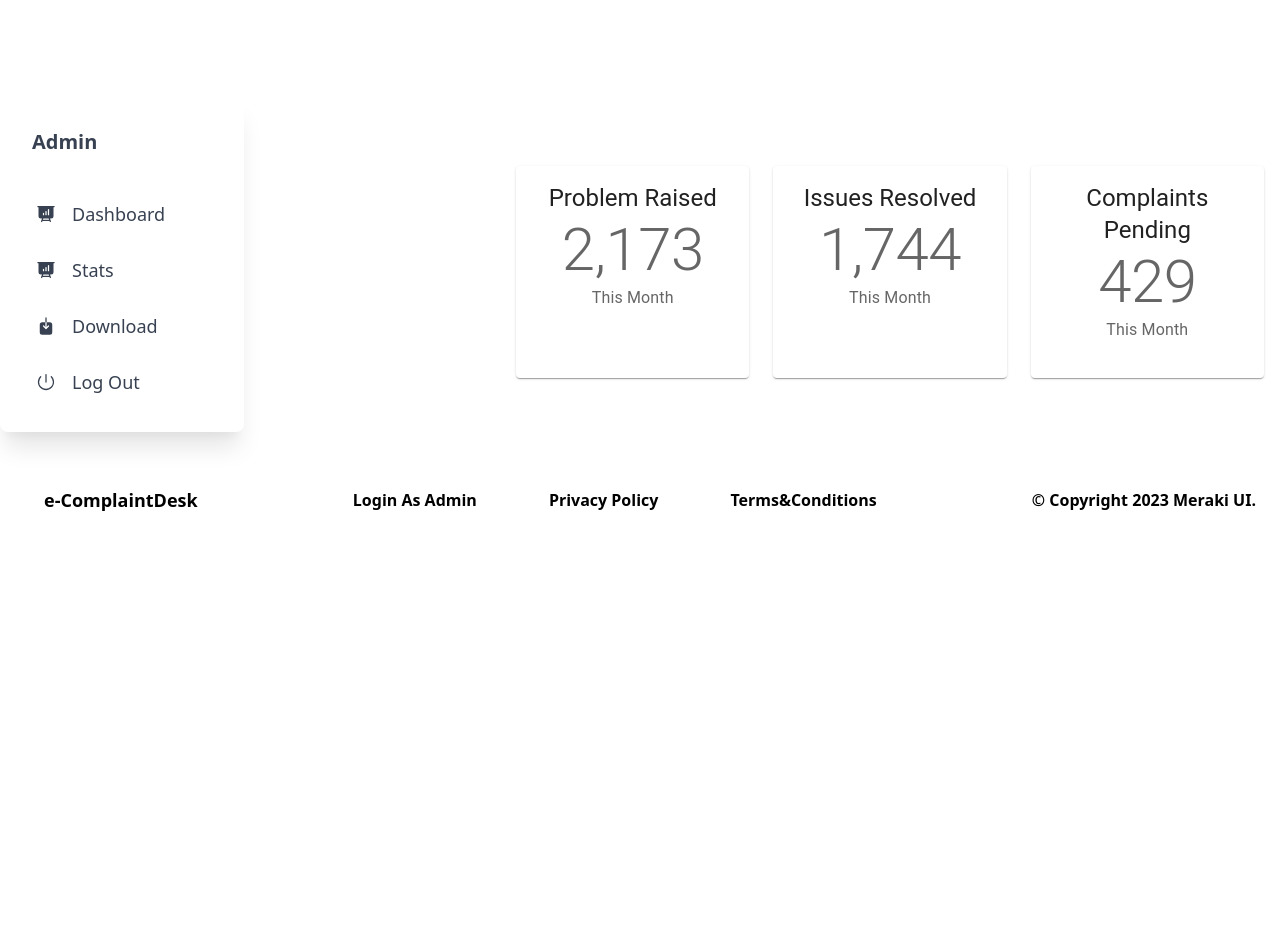
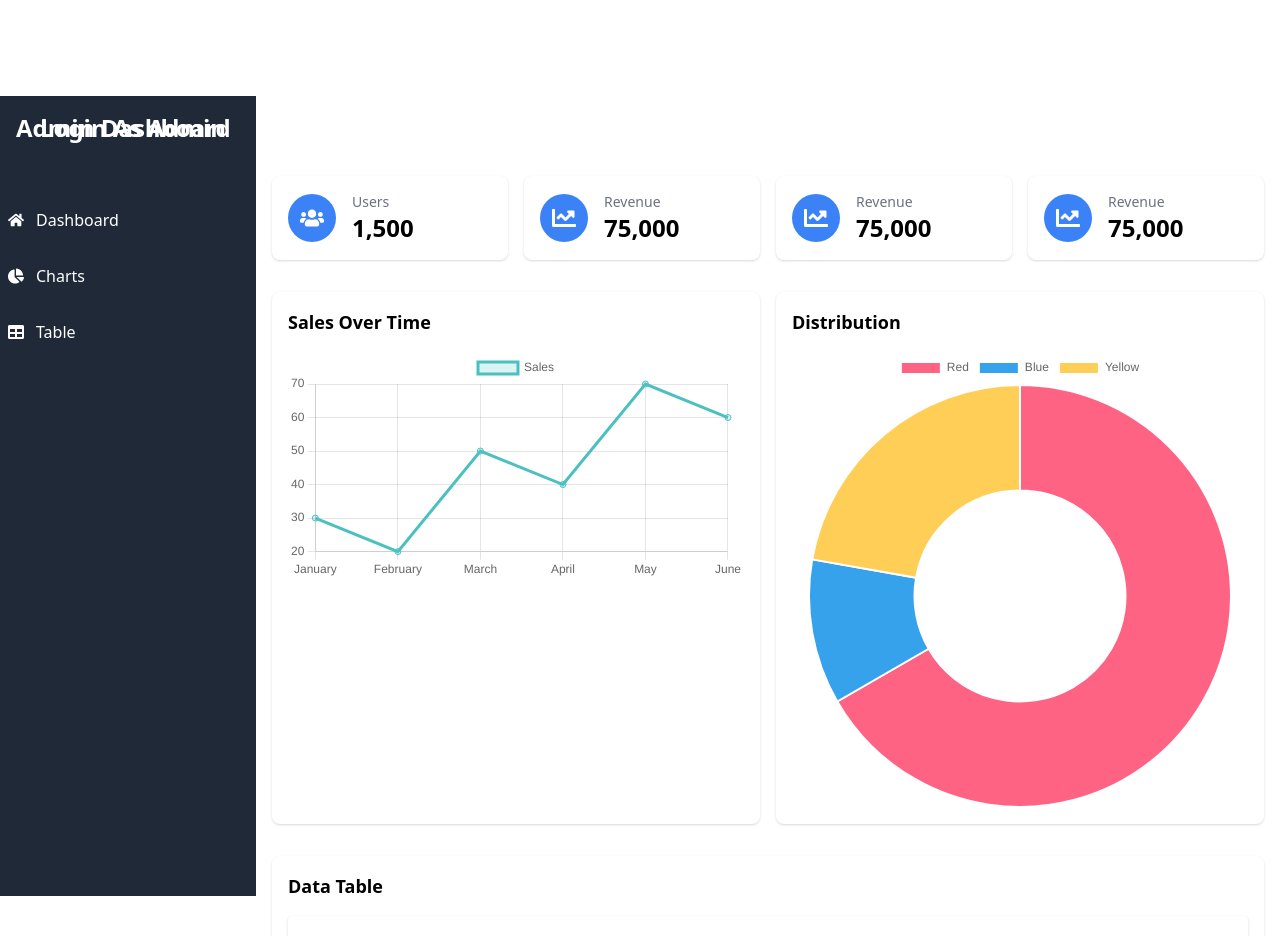
Before and after one commit to DcoderLLC/OCMS-BRC, a React (Vite) app in the folder client/: page /Dashboard in a window 1280 px wide. Shown: the top 936 px of the page. Before the commit the page ends 800 px from the top, so only its background shows below. Built offline with nearby package versions, Linux system fonts and the light colour scheme.

Commit message:
Dashboard Completed with bugs

```diff
--- a/client/src/App.jsx
+++ b/client/src/App.jsx
@@ -12,16 +12,19 @@ import Stats from './pages/Stats';
 import Policies from './pages/Policies';
 import Terms from './pages/Terms';
 import PageNotFound from "./pages/PageNotFound";
+// import Sidebar from "./Components/Sidebar/Sidebar";
 
 function App() {
   return (
     <Box>
       <Router>
+        {/* <Sidebar /> */}
         <Navbar />
         <Routes>
           <Route path="/" element={<Home />} />
           <Route path="/admin" element={<AdminLogin />} />
           <Route path="/complaints" element={<Complaint />} />
+          {/* <Route path="/Sidebar" element={<Sidebar />} /> */}
           <Route path="/Dashboard" element={<Dashboard />} />
           <Route path="/stats" element={<Stats />} />
           <Route path='/Policies' element={<Policies />} />
--- a/client/src/Components/Dashboard/CountupCards.jsx
+++ b/client/src/Components/Dashboard/CountupCards.jsx
@@ -1,68 +1,27 @@
 import { } from 'react';
-import { Grid, Card, CardContent, Typography } from '@mui/material';
 import CountUp from 'react-countup';
+import PropType from "prop-types"
 
-const CountupCards = () => {
+const CountupCards = ({ title, count, icon: Icon }) => {
   return (
-    <Grid
-      container
-      spacing={3}
-      marginRight={15}
-      sx={{
-        marginTop: '30px', // Adjust as needed
-        marginRight: '90px',
-        justifyContent: 'flex-start'
-      }}
-    >
-      <Grid item xs={12} sm={6} md={4} lg={4}>
-        <Card sx={{ textAlign: 'center', height: '100%' }}>
-          <CardContent>
-            <Typography variant="h5" component="div">
-              Problem Raised
-            </Typography>
-            <Typography variant="h2" color="text.secondary">
-              <CountUp end={2174} duration={6} />
-            </Typography>
-            <Typography sx={{ mb: 1.5 }} color="text.secondary">
-              This Month
-            </Typography>
-          </CardContent>
-        </Card>
-      </Grid>
-
-      <Grid item xs={12} sm={6} md={4} lg={4}>
-        <Card sx={{ textAlign: 'center', height: '100%' }}>
-          <CardContent>
-            <Typography variant="h5" component="div">
-              Issues Resolved
-            </Typography>
-            <Typography variant="h2" color="text.secondary">
-              <CountUp end={1745} duration={6} />
-            </Typography>
-            <Typography sx={{ mb: 1.5 }} color="text.secondary">
-              This Month
-            </Typography>
-          </CardContent>
-        </Card>
-      </Grid>
-
-      <Grid item xs={12} sm={6} md={4} lg={4}>
-        <Card sx={{ textAlign: 'center', height: '100%' }}>
-          <CardContent>
-            <Typography variant="h5" component="div">
-              Complaints Pending
-            </Typography>
-            <Typography variant="h2" color="text.secondary">
-              <CountUp end={429} duration={6} />
-            </Typography>
-            <Typography sx={{ mb: 1.5 }} color="text.secondary">
-              This Month
-            </Typography>
-          </CardContent>
-        </Card>
-      </Grid>
-    </Grid>
+    <div className="bg-white p-4 shadow rounded-lg flex items-center">
+      <div className="p-3 bg-blue-500 rounded-full text-white">
+        <Icon size={24} />
+      </div>
+      <div className="ml-4">
+        <p className="text-sm text-gray-500">{title}</p>
+        <p className="text-2xl font-semibold">
+          <CountUp end={count} duration={2} />
+        </p>
+      </div>
+    </div>
   );
 };
 
+CountupCards.propTypes = {
+  title: PropType.string.isRequired,
+  count: PropType.number.isRequired,
+  icon: PropType.elementType.isRequired,
+}
+
 export default CountupCards;
--- a/client/src/Components/Dashboard/DasboardCard.jsx
+++ b/client/src/Components/Dashboard/DasboardCard.jsx
@@ -1,17 +1,22 @@
-import { } from 'react';
-// import PropTypes from 'prop-types';
-import {
-  BarChart
-}
-from "./BarChart"
+import {} from 'react';
+import { Line } from 'react-chartjs-2';
+import { Chart as ChartJS, LineElement, CategoryScale, LinearScale, PointElement } from 'chart.js';
+
+ChartJS.register(LineElement, CategoryScale, LinearScale, PointElement);
 
 const DashboardCard = () => {
-  return (
-    //
-    <div>
-      <BarChart />
-    </div>
-  );
+  const data = {
+    labels: ['January', 'February', 'March', 'April', 'May', 'June'],
+    datasets: [
+      {
+        label: 'Sales',
+        data: [30, 20, 50, 40, 70, 60],
+        borderColor: 'rgba(75,192,192,1)',
+        backgroundColor: 'rgba(75,192,192,0.2)',
+      },
+    ],
+  };
+  return <Line data={data} />;
 };
 
 
--- /dev/null
+++ b/client/src/Components/Dashboard/DataTable.jsx
@@ -0,0 +1,37 @@
+import {} from 'react';
+import { TableContainer, Table, TableHead, TableRow, TableCell, TableBody, Paper } from '@mui/material';
+
+const DataTable = () => {
+  const rows = [
+    { id: 1, location: 'New York', type: 'Office', votes: 120 },
+    { id: 2, location: 'Los Angeles', type: 'Warehouse', votes: 80 },
+    // Add more rows as needed
+  ];
+
+  return (
+    <TableContainer component={Paper}>
+      <Table>
+        <TableHead>
+          <TableRow>
+            <TableCell>Sl. No.</TableCell>
+            <TableCell>Location</TableCell>
+            <TableCell>Type</TableCell>
+            <TableCell>Votes</TableCell>
+          </TableRow>
+        </TableHead>
+        <TableBody>
+          {rows.map((row) => (
+            <TableRow key={row.id}>
+              <TableCell>{row.id}</TableCell>
+              <TableCell>{row.location}</TableCell>
+              <TableCell>{row.type}</TableCell>
+              <TableCell>{row.votes}</TableCell>
+            </TableRow>
+          ))}
+        </TableBody>
+      </Table>
+    </TableContainer>
+  );
+};
+
+export default DataTable;
--- /dev/null
+++ b/client/src/Components/Dashboard/DonutChart.jsx
@@ -0,0 +1,21 @@
+import {} from 'react';
+import { Doughnut } from 'react-chartjs-2';
+import { Chart as ChartJS, ArcElement, Tooltip, Legend } from 'chart.js';
+
+ChartJS.register(ArcElement, Tooltip, Legend);
+
+const DonutChart = () => {
+  const data = {
+    labels: ['Red', 'Blue', 'Yellow'],
+    datasets: [
+      {
+        data: [300, 50, 100],
+        backgroundColor: ['#FF6384', '#36A2EB', '#FFCE56'],
+      },
+    ],
+  };
+
+  return <Doughnut data={data} />;
+};
+
+export default DonutChart;
--- a/client/src/Components/Sidebar/Sidebar.jsx
+++ b/client/src/Components/Sidebar/Sidebar.jsx
@@ -1,60 +1,34 @@
-// import from 'react';
-import { Card, Typography, List, ListItem, ListItemPrefix } from '@material-tailwind/react';
-import { PresentationChartBarIcon, ArrowDownOnSquareIcon, PowerIcon } from '@heroicons/react/24/solid';
+import {} from 'react';
 import { Link } from 'react-router-dom';
-import PropTypes from 'prop-types';
+import { FaHome, FaChartPie, FaTable } from 'react-icons/fa';
 
-const Sidebar = ({ isOpen, toggleSidebar }) => {
+const Sidebar = () => {
   return (
-    <Card
-      className={`h-full fixed md:relative z-50 rounded-lg pt-24 md:h-[calc(100vh-2rem)] bg-[#B2A59B] w-64 p-4 shadow-xl shadow-blue-gray-900/5 top-0 left-0 transform transition-transform duration-300 ease-in-out ${
-        isOpen ? 'translate-x-0' : '-translate-x-full'
-      } md:translate-x-0`}
-    >
-      <div className="mb-2 p-4">
-        <Typography variant="h5" color="blue-gray">
-          Admin
-        </Typography>
+    <div className="w-64 h-screen bg-gray-800 text-white fixed">
+      <div className="p-4">
+        <h1 className="text-2xl font-bold">Admin Dashboard</h1>
       </div>
-      <List>
-        <ListItem>
-          <ListItemPrefix>
-            <PresentationChartBarIcon className="h-5 w-5" />
-          </ListItemPrefix>
-          <Link to="/dashboard" className="text-lg">
-            Dashboard
-          </Link>
-        </ListItem>
-        <ListItem>
-          <ListItemPrefix>
-            <PresentationChartBarIcon className="h-5 w-5" />
-          </ListItemPrefix>
-          <Link to="/stats" className="text-lg">
-            Stats
-          </Link>
-        </ListItem>
-        <ListItem>
-          <ListItemPrefix>
-            <ArrowDownOnSquareIcon className="h-5 w-5" />
-          </ListItemPrefix>
-          <Link className="text-lg">Download</Link>
-        </ListItem>
-        <ListItem>
-          <ListItemPrefix>
-            <PowerIcon className="h-5 w-5" />
-          </ListItemPrefix>
-          <Link to="/" className="text-lg">
-            Log Out
-          </Link>
-        </ListItem>
-      </List>
-    </Card>
+      <nav className="mt-10">
+        <ul>
+          <li className="mb-4">
+            <Link to="/dashboard" className="flex items-center p-2 hover:bg-gray-700 rounded">
+              <FaHome className="mr-3" /> Dashboard
+            </Link>
+          </li>
+          <li className="mb-4">
+            <Link to="/dashboard/charts" className="flex items-center p-2 hover:bg-gray-700 rounded">
+              <FaChartPie className="mr-3" /> Charts
+            </Link>
+          </li>
+          <li>
+            <Link to="/dashboard/table" className="flex items-center p-2 hover:bg-gray-700 rounded">
+              <FaTable className="mr-3" /> Table
+            </Link>
+          </li>
+        </ul>
+      </nav>
+    </div>
   );
 };
 
-Sidebar.propTypes = {
-  isOpen: PropTypes.bool.isRequired,
-  toggleSidebar: PropTypes.func,
-};
-
 export default Sidebar;
--- a/client/src/data/Complaint.js
+++ b/client/src/data/Complaint.js
@@ -1,7 +1,7 @@
 const data = [
   {
     id: 1,
-    title: "First Blog Post",
+    title: "New York",
     description: "This is the description of the first blog post.",
     blogimage: "https://via.placeholder.com/300",
     subtitle1: "Subtitle 1",
--- a/client/src/pages/Dashboard.jsx
+++ b/client/src/pages/Dashboard.jsx
@@ -1,42 +1,46 @@
-import { useState } from 'react';
-import { Box } from '@mui/material';
-import Sidebar from '../Components/Sidebar/Sidebar'
-import CountupCards from '../Components/Dashboard/CountupCards'
-import { Bars3Icon, XMarkIcon } from '@heroicons/react/24/solid';
+import {} from "react";
+import Sidebar from "../Components/Sidebar/Sidebar";
+import DonutChart from "../Components/Dashboard/DonutChart";
+import DataTable from "../Components/Dashboard/DataTable";
+import { FaUsers, FaChartLine } from "react-icons/fa";
+import DashboardCard from "./../Components/Dashboard/DasboardCard";
+import CountupCards from "./../Components/Dashboard/CountupCards";
 
 const Dashboard = () => {
-  const [isOpen, setIsOpen] = useState(false);
-
-  const toggleSidebar = () => {
-    setIsOpen(!isOpen);
-  };
-
   return (
-    <Box className="relative flex">
-      {/* Toggle Button for Small Screens */}
-      <button
-        className="md:hidden fixed top-4 left-4 z-50 p-2 mt-14 bg-gray-800 text-white rounded-full focus:outline-none"
-        onClick={toggleSidebar}
-      >
-        {isOpen ? <XMarkIcon className="h-6 w-6" /> : <Bars3Icon className="h-6 w-6" />}
-      </button>
-
-      {/* Sidebar */}
-      <Sidebar isOpen={isOpen} toggleSidebar={toggleSidebar} />
-
-      {/* Overlay to close sidebar on small screens */}
-      {isOpen && (
-        <div
-          className="fixed inset-0 bg-black opacity-50 z-40 md:hidden"
-          onClick={toggleSidebar}
-        ></div>
-      )}
-
-      {/* Main Content */}
-      <Box className="flex-grow p-4 md:ml-64">
-        <CountupCards />
-      </Box>
-    </Box>
+    <div className="flex">
+      <Sidebar />
+      <div className="flex-1 ml-64">
+        <div className="pt-16">
+          <div className="p-4 space-y-4">
+            <div className="grid grid-cols-1 md:grid-cols-2 lg:grid-cols-4 gap-4">
+              <CountupCards title="Users" count={1500} icon={FaUsers} />
+              <CountupCards title="Revenue" count={75000} icon={FaChartLine} />
+              <CountupCards title="Revenue" count={75000} icon={FaChartLine} />
+              <CountupCards title="Revenue" count={75000} icon={FaChartLine} />
+            </div>
+          </div>
+          <div className="p-4">
+            <div className="grid grid-cols-1 lg:grid-cols-2 gap-4">
+              <div className="bg-white p-4 shadow rounded-lg">
+                <h2 className="text-lg font-semibold mb-4">Sales Over Time</h2>
+                <DashboardCard />
+              </div>
+              <div className="bg-white p-4 shadow rounded-lg">
+                <h2 className="text-lg font-semibold mb-4">Distribution</h2>
+                <DonutChart />
+              </div>
+            </div>
+          </div>
+        </div>
+        <div className="p-4">
+          <div className="bg-white p-4 shadow rounded-lg">
+            <h2 className="text-lg font-semibold mb-4">Data Table</h2>
+            <DataTable />
+          </div>
+        </div>
+      </div>
+    </div>
   );
 };
 
```
